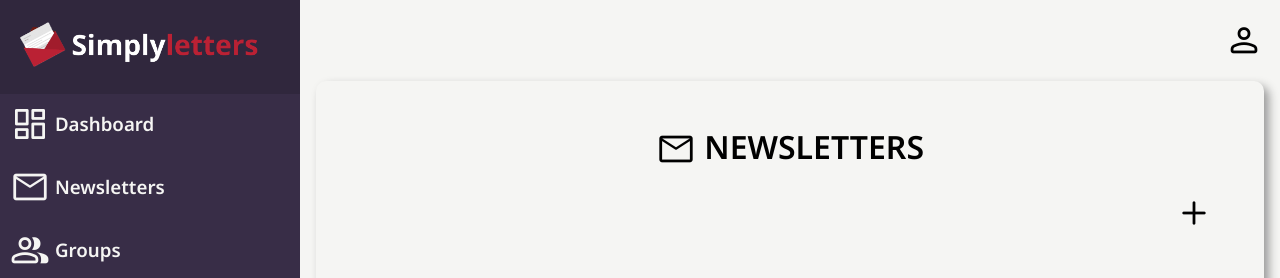
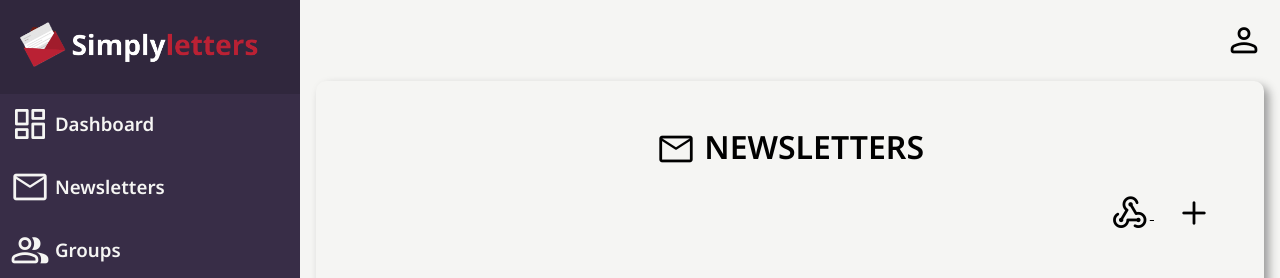
Before and after one commit to RobinMicek/Simplyletters, a Flask app: template app/core/web/templates/newsletters.html in a window 1280 px wide. Shown: the top 278 px of the page. Run offline with Flask 2, Linux system fonts and the light colour scheme; the template is opened without the code that fills it, so the values that code supplies are empty.

Commit message:
Added show API button on the newsletters page

```diff
--- a/app/core/web/templates/newsletters.html
+++ b/app/core/web/templates/newsletters.html
@@ -15,6 +15,12 @@
 
 
         <div align="right">
+            <a href="/newsletters?api=True" style="margin-right: 20px" target="_blank">
+                <span class="material-symbols-rounded vertical-align-middle padding-bottom-3">
+                    webhook
+                </span>
+            </a>
+
             <a href="/newsletters/new" style="margin-right: 50px">
                 <span class="material-symbols-rounded vertical-align-middle padding-bottom-3">
                     add</span>
```
